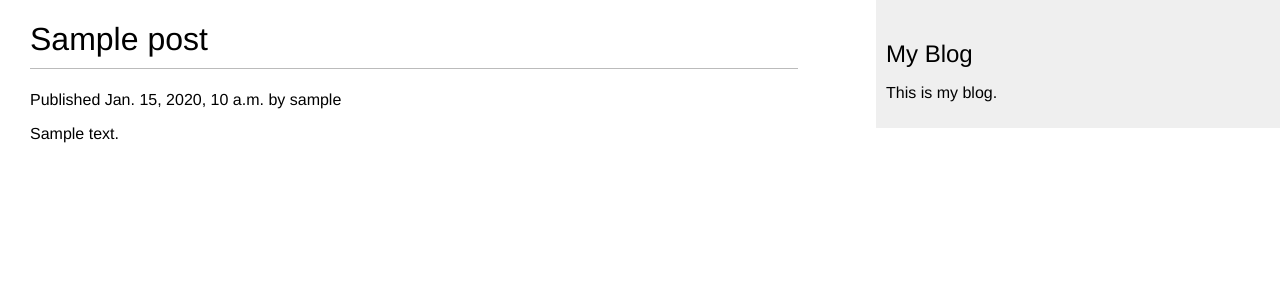
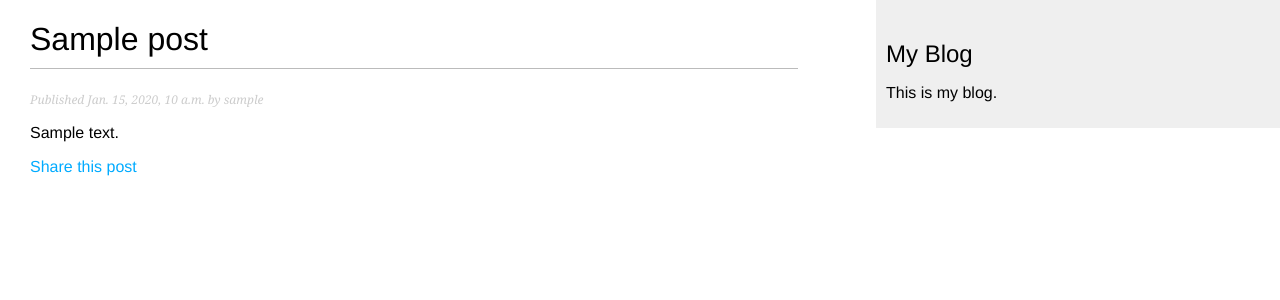
Before and after one commit to CyrilBaah/blog-application, a Django app: a page that uses blog/templates/blog/post/detail.html in a window 1280 px wide. Shown: the top 300 px of the page. Run offline with Django 4.2, Linux system fonts and the light colour scheme; tables that the repository leaves empty hold one stand-in row (values such as "Sample post").

Commit message:
send email

```diff
--- a/blog/templates/blog/post/detail.html
+++ b/blog/templates/blog/post/detail.html
@@ -1,11 +1,16 @@
 {% extends 'blog/base.html' %}
 
-{% block title %}{{ post.title }}{% endblock title %}
+{% block title %}{{ post.title }}{% endblock %}
 
 {% block content %}
     <h1>{{ post.title }}</h1>
-    <p class="data">
+    <p class="date">
         Published {{ post.publish }} by {{ post.author }}
     </p>
     {{ post.body|linebreaks }}
-{% endblock content %}
+    <p>
+        <a href="{% url "blog:post_share" post.id %}">
+            Share this post
+        </a>
+    </p>
+{% endblock %}
--- a/blog/urls.py
+++ b/blog/urls.py
@@ -6,4 +6,5 @@ app_name = 'blog'
 urlpatterns = [
     path('', views.PostListView.as_view(), name='post_list'),
     path("<int:year>/<int:month>/<int:day>/<slug:post>/", views.post_detail, name="post_detail"),
+    path('<int:post_id>/share/', views.post_share, name='post_share'),
 ]
--- a/blog/views.py
+++ b/blog/views.py
@@ -2,9 +2,11 @@ from django.shortcuts import render, get_object_or_404
 from .models import Post
 from django.core.paginator import Paginator, EmptyPage
 from django.views.generic import ListView
-
+from .forms import EmailPostForm
+from django.core.mail import send_mail
 
 class PostListView(ListView):
+    """List all posts"""
     queryset = Post.published.all()
     context_object_name = 'posts'
     paginate_by = 3
@@ -25,6 +27,7 @@ class PostListView(ListView):
 #     return render(request, 'blog/post/list.html', { 'posts': posts })
 
 def post_detail(request, year, month, day, post):
+   """Display post detail"""
    post = get_object_or_404(Post,
                             status=Post.Status.PUBLISHED,
                             slug=post,
@@ -34,3 +37,27 @@ def post_detail(request, year, month, day, post):
    return render(request,
                  'blog/post/detail.html',
                  { 'post': post })
+
+
+def post_share(request, post_id):
+    # Retrieve post by id
+    post = get_object_or_404(Post, id=post_id, status=Post.Status.PUBLISHED)
+    sent = False
+    if request.method == 'POST':
+        # Form was submmited
+        form = EmailPostForm(request.POST)
+        if form.is_valid():
+            cd = form.cleaned_data
+            post_url = request.build_absolute_uri(
+                post.get_absolute_url())
+            subject = f"{ cd['name'] } recommends you read " \
+                      f"{ post.title }"
+            message = f"Read { post.title } at { post_url }\n\n" \
+                      f"{ cd['name'] }\'s comments: { cd['comments'] }"
+            send_mail(subject, message, 'cbaah123@gmail.com', [cd['to']])
+            sent = True
+    else:
+        form = EmailPostForm()
+    return render(request, 'blog/post/share.html', { 'post': post,
+                                                    'form': form,
+                                                    'sent': sent})
```
Also changed, not shown: base/settings.py (+9 -0 lines), blog/forms.py (added, +10 -0 lines), blog/templates/blog/post/share.html (added, +19 -0 lines).
